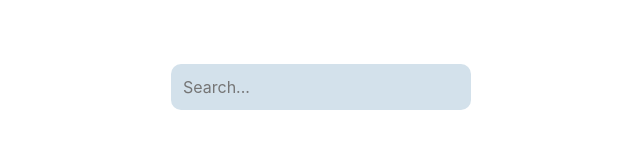
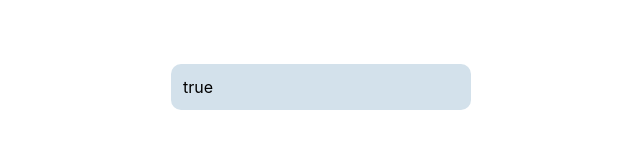
Before and after one commit to navuthily/CodersX-react-state, a React (Create React App) app: page / in a window 1280 px wide. Shown: the top 164 px of the page, without its empty margins (319-959 px from the left). Built offline with nearby package versions, Linux system fonts and the light colour scheme.

Commit message:
add search box

```diff
--- a/src/App.css
+++ b/src/App.css
@@ -60,6 +60,7 @@ input{
   background-color: transparent;
   border: none;
   width: 90%;
+
 }
 input:hover{
   border: none;
@@ -79,3 +80,7 @@ button:active{
   border: none;
   border-color: transparent;
 }
+
+.border-red{
+border: red 2px;
+}
--- a/src/App.js
+++ b/src/App.js
@@ -5,29 +5,36 @@ import "bootstrap/dist/css/bootstrap.min.css";
 import "font-awesome/css/font-awesome.min.css";
 class App extends Component {
   state = {
-    focus: false
+    focus: false,
+    limit:false
   };
-
   handleInputFocus = () => {
     this.setState({ focus: true });
   };
-
   handleInputBlur = () => {
     this.setState({ focus: false });
+  };
+
+  handleInputSearch = () => {
+
+     this.setState({limit:true})
   };
 
   render() {
     return (
       <div className="ss_header">
-           <div class="box">
+         <div class="box">
           <div class="container-1">
-        <SearchBox
+          <SearchBox
+          // onFocus={this.handleInputFocus, this.handleInputSearch}
           onFocus={this.handleInputFocus}
           onBlur={this.handleInputBlur}
-        />
+          onKeyUp={this.handleInputSearch}
+           className= {this.state.limit ? 'border-red' :''}
+          />
          {this.state.focus ? <button class="icon"><i class="fa fa-search"></i></button> : null}
-      </div>
-      </div>
+       </div>
+       </div>
       </div>
     );
   }
--- a/src/components/SearchBox .js
+++ b/src/components/SearchBox .js
@@ -3,13 +3,13 @@ import React, { Component } from 'react';
 class SearchBox  extends Component {
   render() {
     return (
-
-
-            <input type="search" id="search" placeholder="Search..."
+            <input  pattern="[a-z]{1,15}"
+            type="search" id="search" placeholder="Search..."
+              value
+              onKeyUp={this.props.handleKeyUp}
               onFocus={this.props.onFocus}
-              onBlur={this.props.onBlur} />
-
-
+              onBlur={this.props.onBlur}
+              className={this.props.className} />
     );
   }
 }
```
